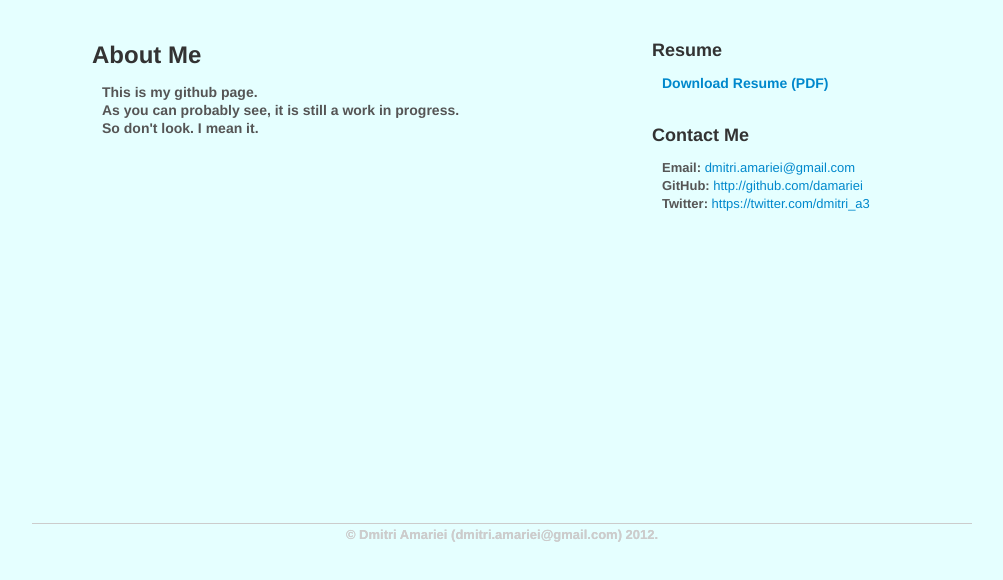
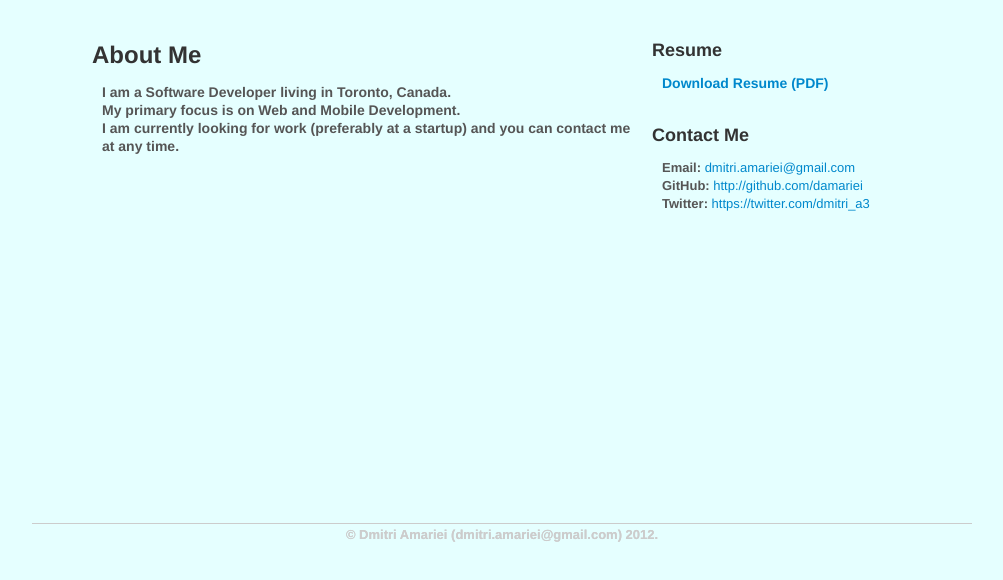
Before and after one commit to damariei/damariei.github.com, a plain HTML site: page index.html in a window 1280 px wide. Shown: the part 128-708 px from the top of the page, without its empty margins (138-1141 px from the left). Drawn offline with Linux system fonts and the light colour scheme.

Commit message:
update about me

```diff
--- a/index.html
+++ b/index.html
@@ -56,9 +56,9 @@
                 	<div class="row">
 	                    <h2>About Me</h2>
 	                    <p>
-	                    	This is my github page.<br>
-	                    	As you can probably see, it is still a work in progress.<br>
-	                    	So don't look. I mean it.<br>
+	                    	I am a Software Developer living in Toronto, Canada.<br>
+	                    	My primary focus is on Web and Mobile Development.<br>
+	                    	I am currently looking for work (preferably at a startup) and you can contact me at any time.<br>
 	                    </p>
                     </div>
                 </div>
```
